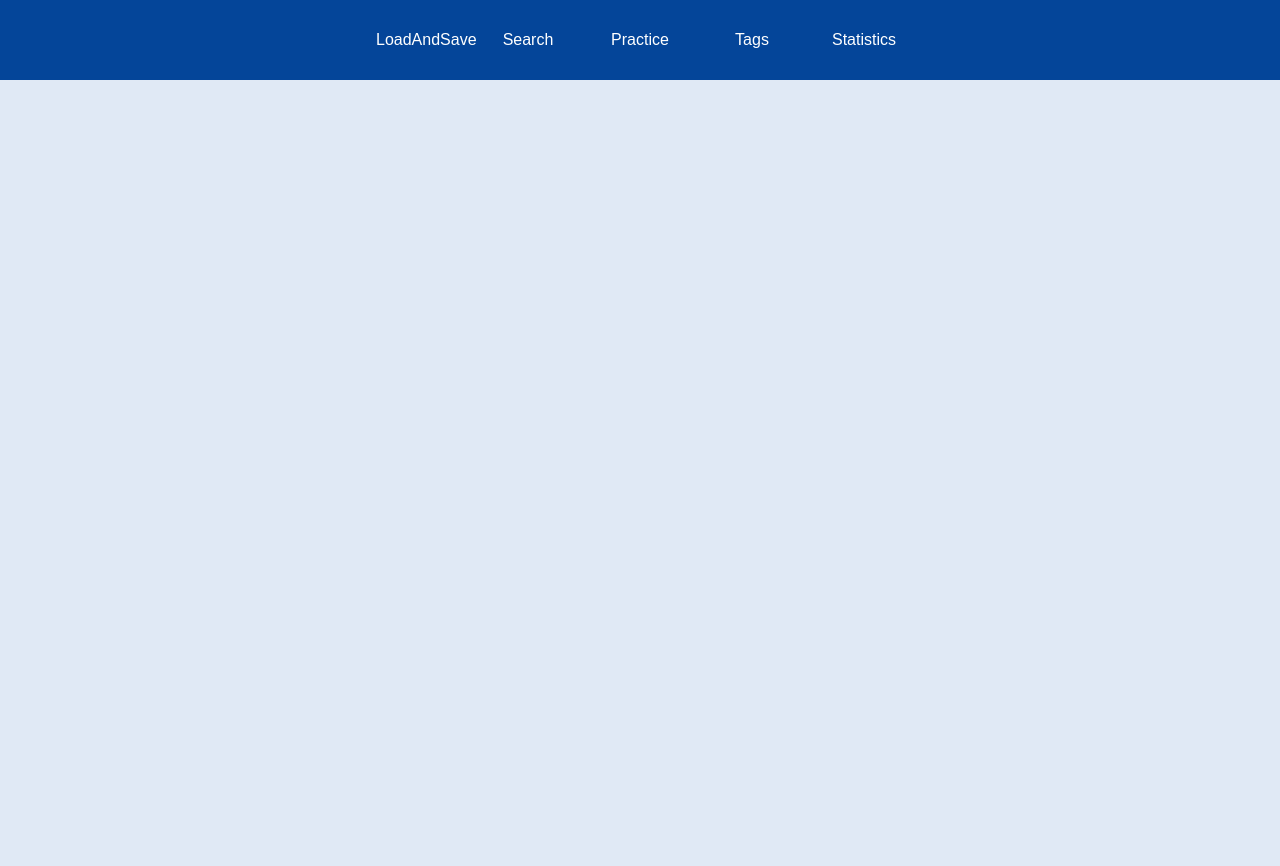
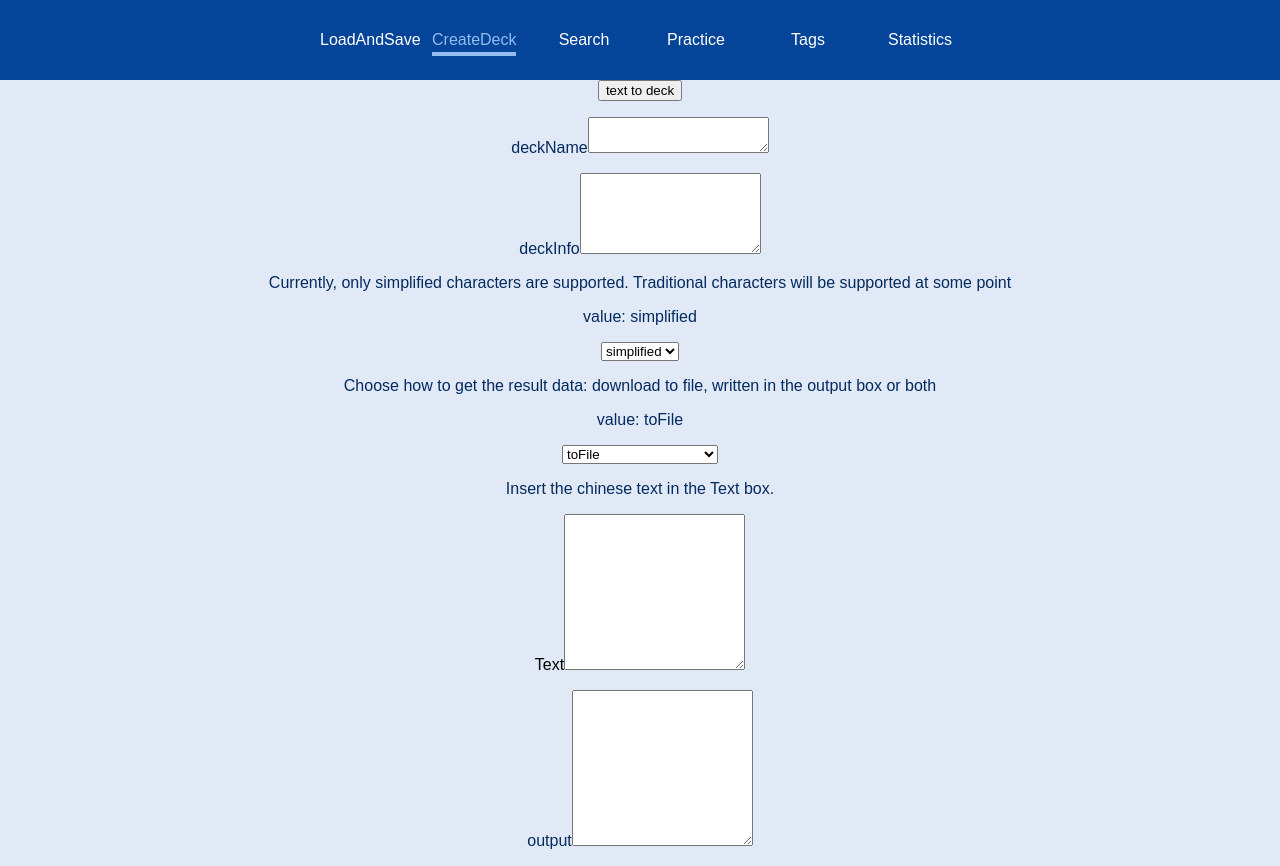
Before and after one commit to Weiqifan1/hanzimining, a React (Create React App) app: page /createDeck in a window 1280 px wide. Before the commit the page ends 800 px from the top, so only its background shows below. Built offline with nearby package versions, Linux system fonts and the light colour scheme.

Commit message:
2023-01-21_0009_FrontendVirker_jegpusher

```diff
--- a/src/config/routes.ts
+++ b/src/config/routes.ts
@@ -4,6 +4,7 @@ import LoadAndSave from "../pages/LoadAndSave";
 import SearchFlashcards from "../pages/SearchFlashcards";
 import Statistics from "../pages/Statistics";
 import IRoute from "../interfaces/route";
+import CreateDeck from "../pages/CreateDeck";
 
 const routes: IRoute[] = [
     {
@@ -12,6 +13,13 @@ const routes: IRoute[] = [
         component: LoadAndSave,
         exact: true
     },
+    {
+        path: '/createDeck',
+        name: 'CreateDeck',
+        component: CreateDeck,
+        exact: true
+    }
+    ,
     {
         path: '/searchflashcards',
         name: 'Search',
--- a/src/pages/CreateDeck.tsx
+++ b/src/pages/CreateDeck.tsx
@@ -1,4 +1,4 @@
-import React, {useState} from "react";
+import React, {useEffect, useState} from "react";
 import IPage from "../interfaces/page";
 import {FlashCardDeck} from "../interfaces/flashcarddeck";
 import { useDispatch, useSelector } from "react-redux";
@@ -11,31 +11,125 @@ import {FlashCard} from "../interfaces/flashcard";
 
 const CreateDeck: React.FunctionComponent<IPage> = props => {
     const [selects, setSelects] = useState<string>("simplified")
-    const [delevery, setDelevery] = useState<string>("toFile")
+    const [delivery, setDelivery] = useState<string>("toFile")
     const [outputs, setOutputs] = useState<string>("")
+    /*write a state variable to handle post requests*/
+    const [posts, setPosts] = useState<string>("");
+    /*dummy for forcing update*/
 
-    const processBody = () => {
+    /*
+    function PostList() {
         const deckName: string = ((document.getElementById("deckName") as HTMLInputElement).value);
         const deckInfo: string = ((document.getElementById("deckInfo") as HTMLInputElement).value);
         const text: string = ((document.getElementById("text") as HTMLInputElement).value);
         const output: string = ((document.getElementById("output") as HTMLInputElement).value);
         if (isEmptyString(deckName) || isEmptyString(deckInfo) || isEmptyString(text)) {
             setOutputs("there is an error in in the input. make sure all fields are set")
-        }else {
-            console.log("send post request")
         }
         console.log(deckName)
         console.log(deckInfo)
         console.log(selects)
         console.log(text)
         console.log(output)
+
+        const bodyDict = {
+            "deckName": deckName,
+            "deckInfo": deckInfo,
+            "script": selects,
+            "text": text,
+        }
+        console.log("send post request")
+        useEffect(() => {
+            async function fetchPosts() {
+                const response = await fetch("http://127.0.0.1:5000/texttodeck")
+                const resData = await response.json();
+                download(deckName, resData)
+                setPosts(JSON.stringify(resData))
+            }
+        })
+        console.log("request has been made")
+    }*/
+
+    const download = (filename: string, text:string) => {
+        console.log("save file code initiated")
+        const element = document.createElement('a');
+        const file = new Blob([text], {
+            type: "text/plain;charset=utf-8",
+        });
+        element.href = URL.createObjectURL(file);
+        element.download = filename + ".txt";
+        document.body.appendChild(element);
+        element.click();
+        console.log("save file code executed")
     }
+
+    const handleDownload = () => {
+        const deckName: string = ((document.getElementById("deckName") as HTMLInputElement).value);
+        const deckInfo: string = ((document.getElementById("deckInfo") as HTMLInputElement).value);
+        const text: string = ((document.getElementById("text") as HTMLInputElement).value);
+        const output: string = ((document.getElementById("output") as HTMLInputElement).value);
+        if (isEmptyString(deckName) || isEmptyString(deckInfo) || isEmptyString(text)) {
+            setOutputs("there is an error in in the input. make sure all fields are set")
+        }
+        console.log(deckName)
+        console.log(deckInfo)
+        console.log(selects)
+        console.log(text)
+        console.log(output)
+
+        const bodyDict = {
+            "deckName": deckName,
+            "deckInfo": deckInfo,
+            "script": selects,
+            "text": text,
+        }
+        console.log("send post request")
+
+        const headers = new Headers();
+        headers.append('Content-type', 'application/json');
+        const options = {
+            method: 'POST',
+            headers,
+            body: JSON.stringify(bodyDict)
+        }
+
+        fetch("http://127.0.0.1:5000/texttodeck", options)
+            .then(response => response.json())
+            .then(data => {
+                const stringedResponse = JSON.stringify(data)
+                //document.getElementById("output").value = stringedResponse
+                //setOutputs(stringedResponse)
+                download(deckName, stringedResponse)
+            })
+        console.log("request is sent")
+
+    }
+
+
+
+    /*
+    fetch("http://127.0.0.1:5000/texttodeck", options)
+        .then(res => res.json())
+            .then((data) => console.log(data))
+            .catch((err) => console.log(err))
+
+    const headers = new Headers();
+            headers.append('Content-type', 'application/json');
+            const options = {
+                method: 'POST',
+                headers,
+                body: JSON.stringify(bodyDict)
+            }
+            const request = new Request('http://127.0.0.1:5000/texttodeck', options)
+            const response = fetch(request);
+     */
+
 
     const isEmptyString = (data: string): boolean => typeof data === "string" && data.trim().length == 0;
 
     return (
         <section>
-            <button type="button" onClick={() => processBody()}>text to deck</button>
+            <button type="button" onClick={() => handleDownload()}>text to deck</button>
         <form>
             <p>
                 <label htmlFor="deckName">deckName</label>
@@ -55,8 +149,8 @@ const CreateDeck: React.FunctionComponent<IPage> = props => {
 
             <div>
                 <p>Choose how to get the result data: download to file, written in the output box or both</p>
-                <p>value: {delevery}</p>
-                <select value={delevery} onChange={e => setDelevery(e.target.value)}>
+                <p>value: {delivery}</p>
+                <select value={delivery} onChange={e => setDelivery(e.target.value)}>
                     <option>toFile</option>
                     <option>toOutputBox</option>
                     <option>toFileAndToOutputBox</option>
```
Also changed, not shown: 1 other file (tests, documents, lock files or other folders).
